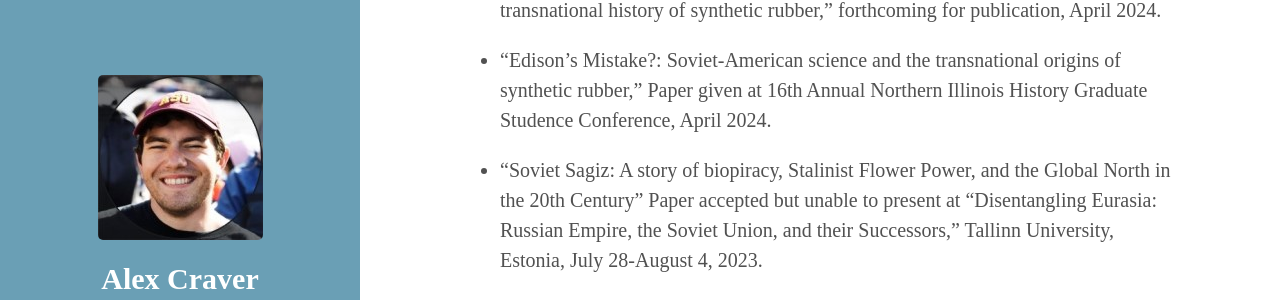
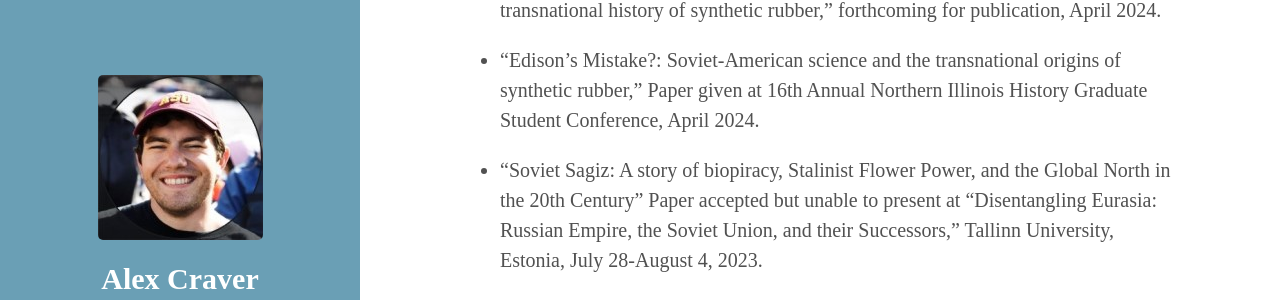
Before and after one commit to ahcraver/ahcraver.github.io, a Jekyll site: the page built from CV.md, in a window 1280 px wide and 900 px high, scrolled down 1665 px. Shown: the part 211-511 px from the top of the window. Built offline with Jekyll 4.4.1, drawn with Linux system fonts in a browser that asks for light colours.

Commit message:
Update CV.md

```diff
--- a/CV.md
+++ b/CV.md
@@ -54,7 +54,7 @@ Curriculum Vitae
 ### Publications and Conferences
 * "Soviet-American Synthesis: Sergei Lebedev, Iwan Ostromislensky, and the transnational history of synthetic rubber," forthcoming for publication, April 2024.
 
-* "Edison's Mistake?: Soviet-American science and the transnational origins of synthetic rubber," Paper given at 16th Annual Northern Illinois History Graduate Studence Conference, April 2024.
+* "Edison's Mistake?: Soviet-American science and the transnational origins of synthetic rubber," Paper given at 16th Annual Northern Illinois History Graduate Student Conference, April 2024.
 
 * “Soviet Sagiz: A story of biopiracy, Stalinist Flower Power, and the Global North in the 20th Century” Paper accepted but unable to present at "Disentangling Eurasia: Russian Empire, the Soviet Union, and their Successors," Tallinn University, Estonia, July 28-August 4, 2023.
 
```
